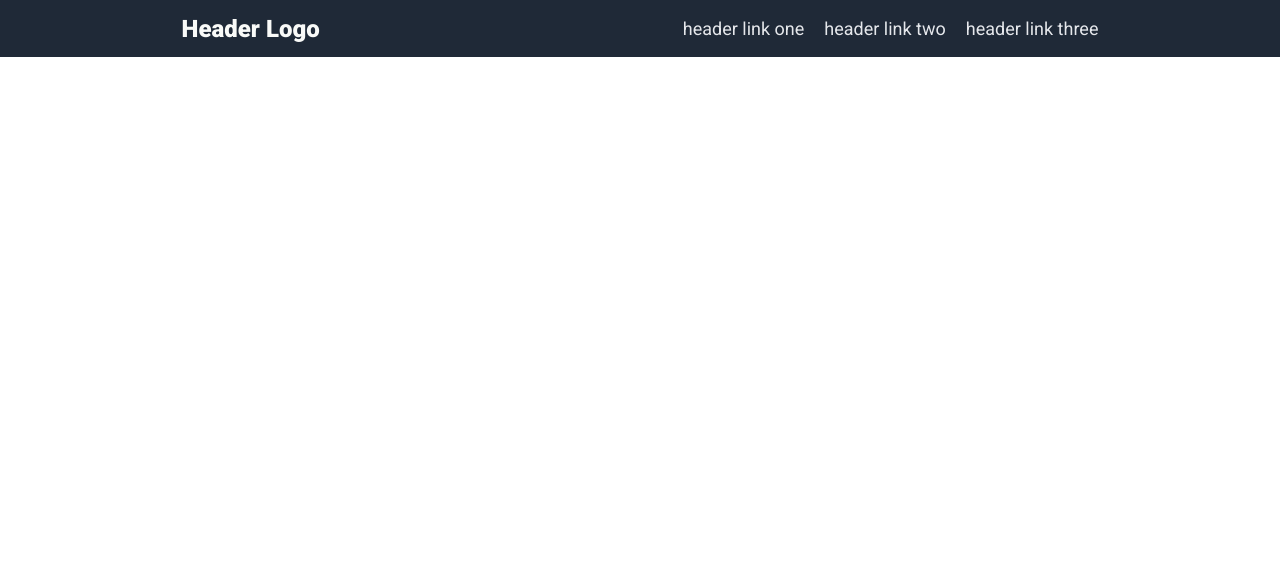
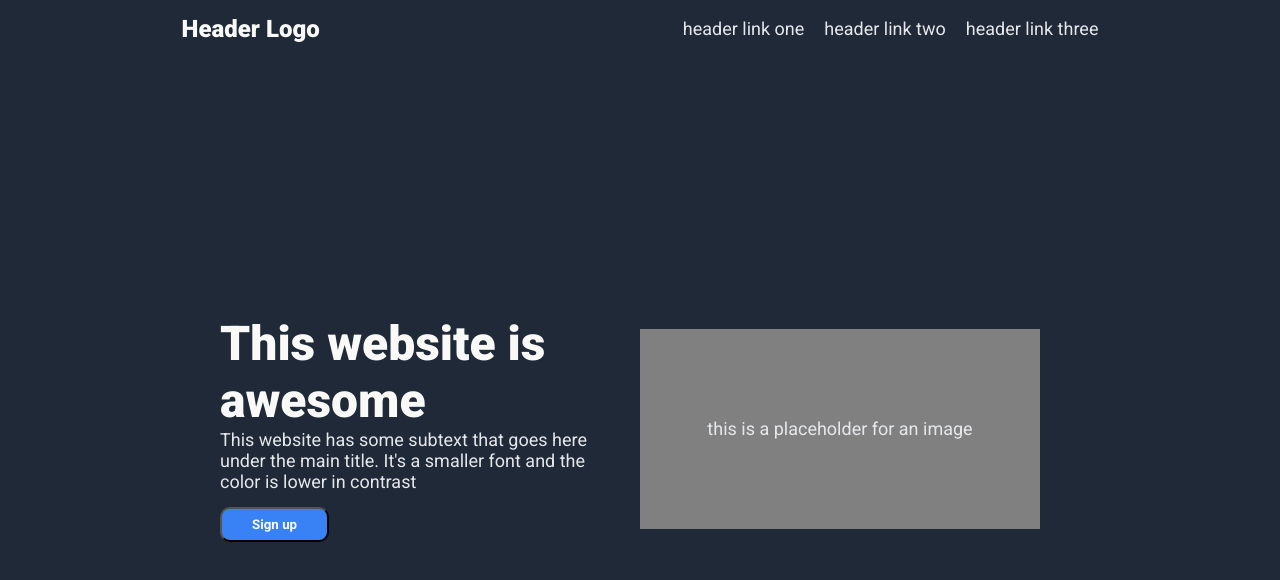
Before and after one commit to yskim308/landing-page, a plain HTML site: page index.html in a window 1280 px wide. Drawn offline with Linux system fonts and the light colour scheme.

Commit message:
add hero text and hero div
add first main div for hero text and image placeholder

```diff
--- a/index.html
+++ b/index.html
@@ -5,12 +5,14 @@
         <meta name="viewport" content="width=device-width, initial-scale=1.0">
         <title>Landing Page</title>
         <link rel="stylesheet" href="styles.css">
+        <meta http-equiv="X-UA-Compatible" content="IE=edge">
+        <meta name="viewport" content="width=device-width, initial-scale=1.0">
         <link href="https://fonts.googleapis.com/css?family=Roboto:400,100,100italic,300,300italic,400italic,500,500italic,700,700italic,900italic,900" rel="stylesheet">
     </head>
 
     <body>
         <div class="header">
-            <div class="logo">  Header Logo</div>
+            <div class="logo">Header Logo</div>
             <div>
                 <ul class="header-links">
                     <li>header link one</li>
@@ -19,5 +21,17 @@
                 </ul>
             </div>
         </div>
+
+        <div class="hero">
+            <div class="left-text">
+                <p class="hero-text">This website is awesome</p>
+                <p class="hero-subtext">This website has some subtext that goes here under the main title. It's a smaller font and the color is lower in contrast</p>
+                <button class="button">Sign up</button>
+            </div>
+            <div class="placeholder">
+                <p>this is a placeholder for an image</p>
+            </div>
+        </div>
+
     </body>
 </html>
--- a/styles.css
+++ b/styles.css
@@ -1,8 +1,10 @@
 body{
     display: flex;
+    min-height: 100vh;
     flex-direction: column;
     justify-content: space-between;
     margin: 0;
+
 }
 
 *{
@@ -39,3 +41,48 @@ li{
     gap: 20px;
     padding: 0;
 }
+
+.hero{
+    display: flex;
+    background-color:#1f2937;
+    justify-content: center;
+    align-items: center;
+    flex-grow: 1;
+}
+
+.placeholder{
+    margin: 0 20px;
+    background-color: grey;
+    display: flex;
+    justify-content: center;
+    align-items: center;
+    width: 400px;
+    height: 200px;
+}
+
+.left-text{
+    width: 400px;
+}
+
+.hero-text{
+    font-size: 48px;
+    font-weight: 800;
+    color: #f9faf8;
+    margin: 0;
+}
+
+.hero-subtext, p{
+    font-size: 18px;
+    margin: 0;
+    color: #e5e7eb;
+}
+
+.button{
+    background-color: #3882f6;
+    color: #f9faf8;
+    font-weight: bold;
+    padding: 8px 30px;
+    text-align: center;
+    border-radius: 10px;
+    margin-top: 15px;
+}
```
